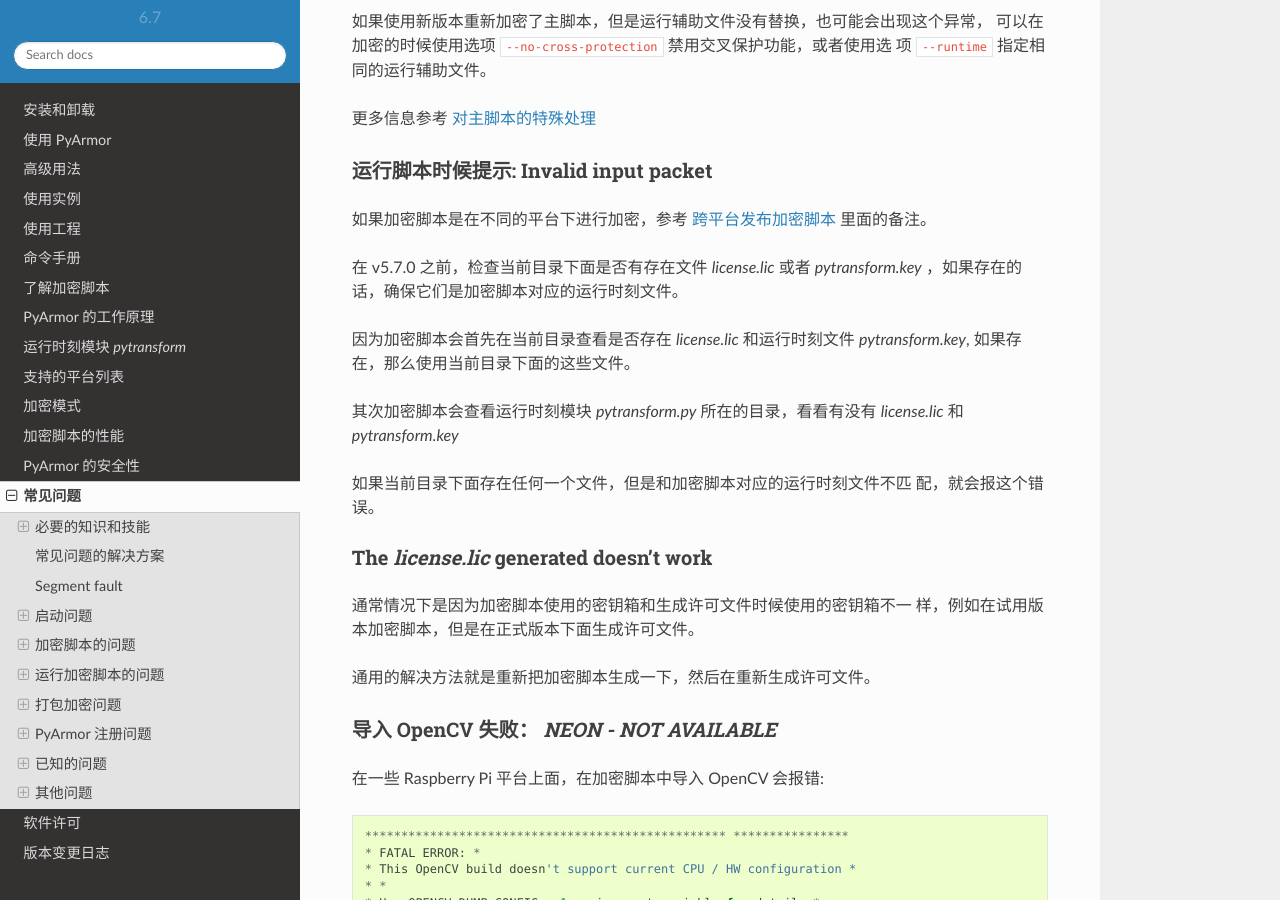
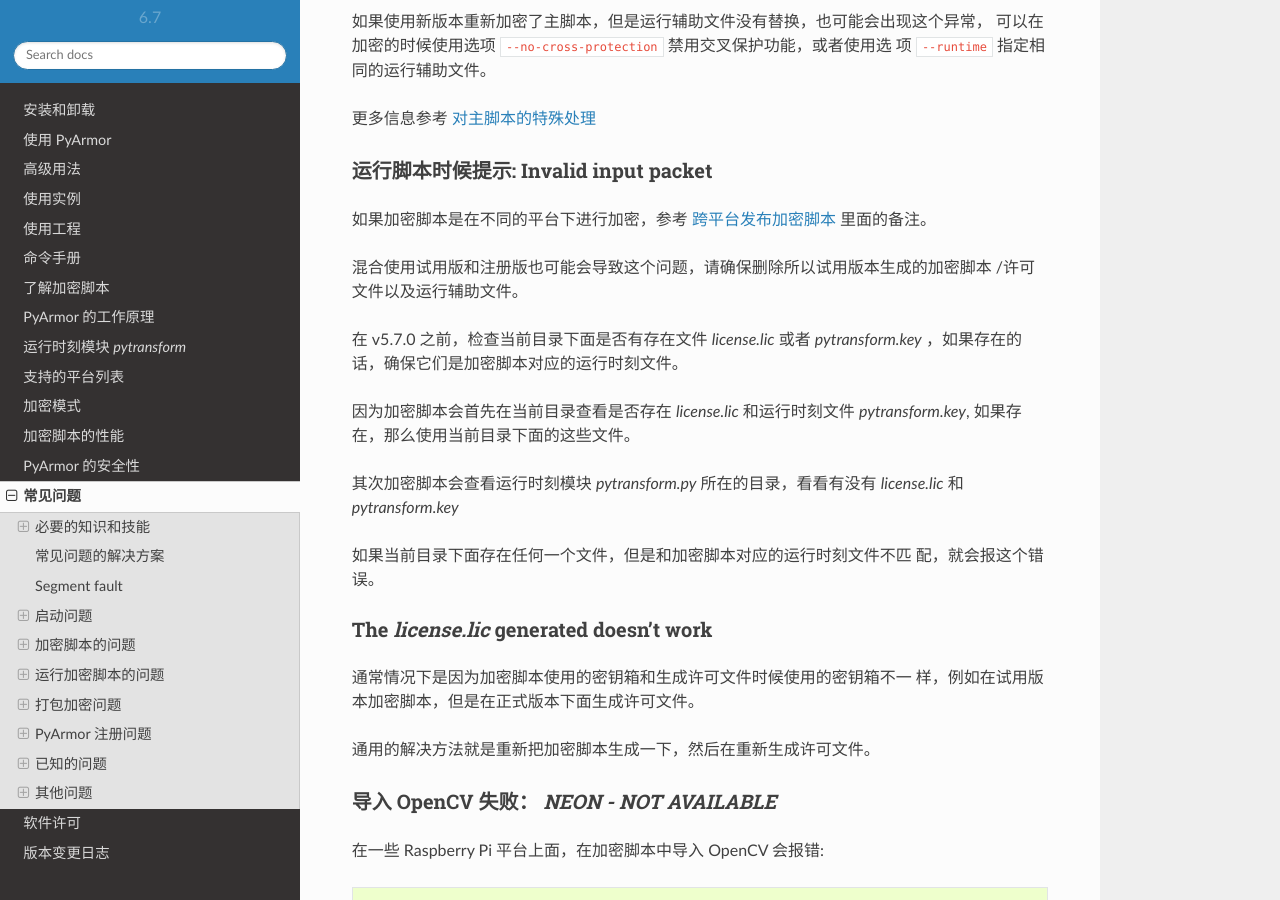
Before and after one commit to dashingsoft/pyarmor-docs-zh, a Sphinx documentation site: the page built from docs/questions.rst, in a window 1280 px wide and 900 px high, scrolled down 9330 px. Built offline with Sphinx 7.4.7 and the Read the Docs theme 2.0.0, drawn with Linux system fonts in a browser that asks for light colours.

Commit message:
Add note for question

```diff
--- a/docs/questions.rst
+++ b/docs/questions.rst
@@ -434,6 +434,9 @@
 如果加密脚本是在不同的平台下进行加密，参考 :ref:`跨平台发布加密脚本`
 里面的备注。
 
+混合使用试用版和注册版也可能会导致这个问题，请确保删除所以试用版本生成的加密脚本
+/许可文件以及运行辅助文件。
+
 在 v5.7.0 之前，检查当前目录下面是否有存在文件 `license.lic` 或者
 `pytransform.key` ，如果存在的话，确保它们是加密脚本对应的运行时刻文件。
 
```
